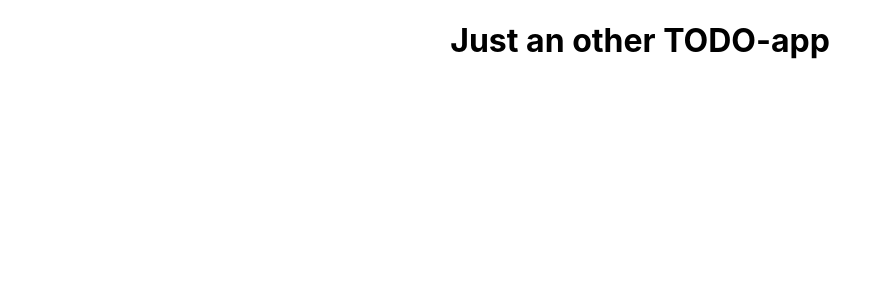
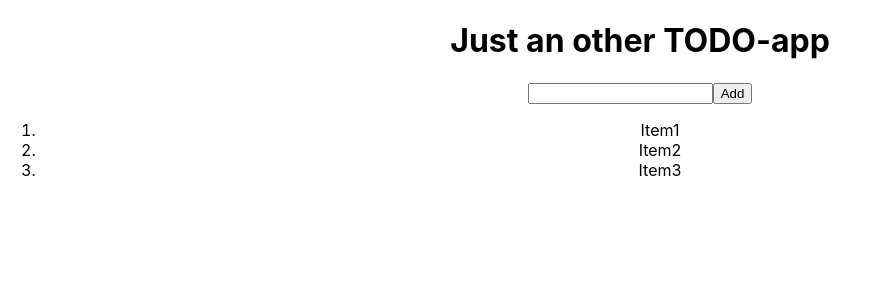
Before and after one commit to Cancain/yet-another-react-todolist, a React (Create React App) app: page / in a window 1280 px wide. Shown: the top 300 px of the page, without its empty margins (0-870 px from the left). Built offline with nearby package versions, Linux system fonts and the light colour scheme.

Commit message:
added basic structure

```diff
--- a/src/components/Input/input.js
+++ b/src/components/Input/input.js
@@ -1,7 +1,12 @@
 import React from 'react';
 
 const input = (props) => {
-    return <p>testllalal</p>
+    return (
+        <div>
+            <input type='text' value={props.text} />
+            <button onClick={props.clicked}>Add</button>
+        </div>
+    );
 }
 
 export default input;
--- a/src/components/Item/item.js
+++ b/src/components/Item/item.js
@@ -1,8 +1,9 @@
 import React from 'react';
-import input from './Input/input'
 
 const item = (props) => {
-    return <input />
+    return (
+        <li>{props.text}</li>
+    )
 }
 
 export default item;
--- a/src/containers/App.js
+++ b/src/containers/App.js
@@ -7,7 +7,7 @@ class App extends Component {
     return (
       <div className="App">
         <h1>Just an other TODO-app</h1>
-        <List text='' />
+        <List />
       </div>
     );
   }
--- a/src/containers/List/List.js
+++ b/src/containers/List/List.js
@@ -1,9 +1,29 @@
 import React, { Component } from 'react';
+import Input from '../../components/Input/input';
+import Item from '../../components/Item/item';
 
 class List extends Component {
+
+    state = {
+        listItems: [
+            { text: 'Item1' },
+            { text: 'Item2' },
+            { text: 'Item3' }
+        ]
+    }
+
+    itemHandler = this.state.listItems.map((item, index) =>
+        <Item text={item.text} key={index} />
+    );
+
     render() {
         return (
-            <p>{this.props.text}</p>
+            <div>
+                <Input />
+                <ol>
+                    {this.itemHandler}
+                </ol>
+            </div>
         );
     }
 }
```
